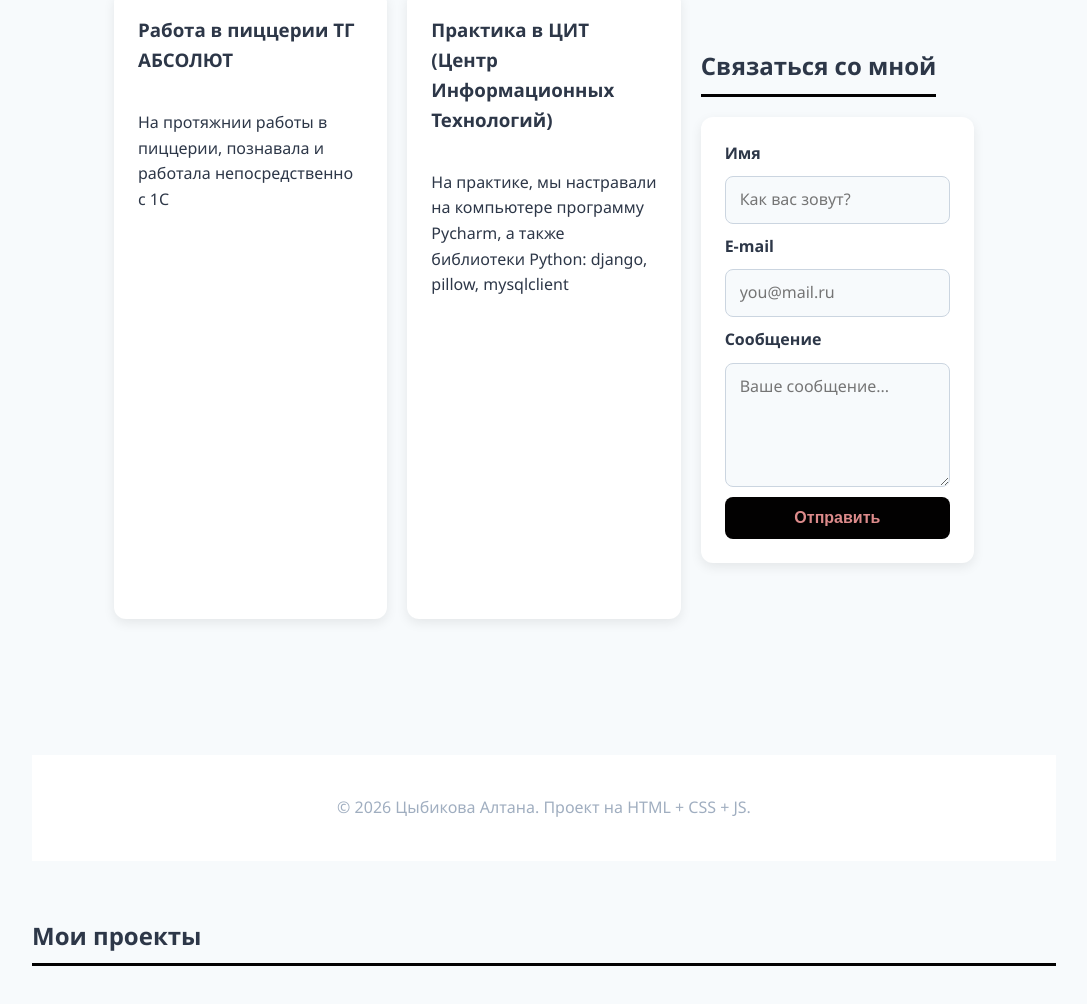
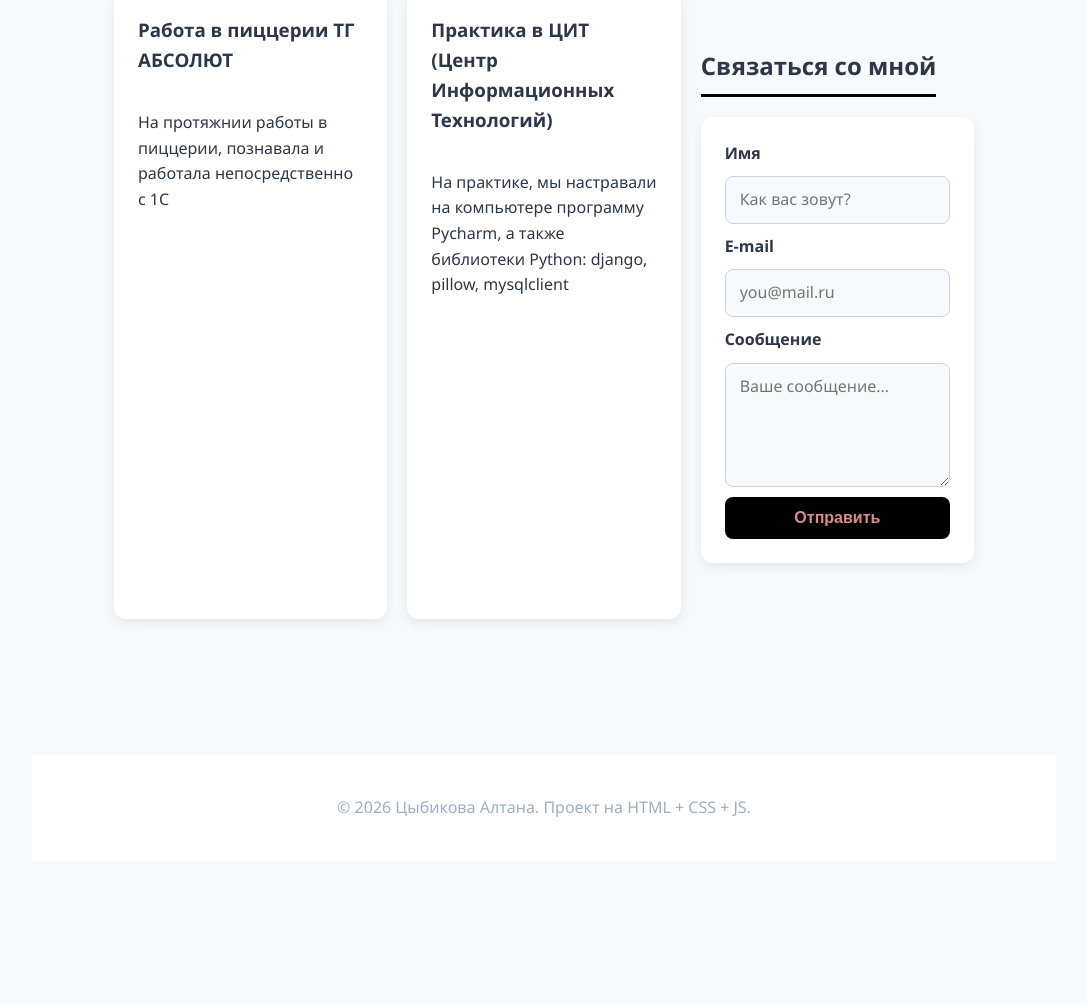
Before and after one commit to altanatsybik-hub/sait, a plain HTML site: page index.html in a window 1280 px wide. Shown: the part 1268-2272 px from the top of the page, without its empty margins (96-1183 px from the left). After the commit the page ends 2129 px from the top, so only its background shows below. Drawn offline with Linux system fonts and the light colour scheme.

Commit message:
Update index.html

```diff
--- a/index.html
+++ b/index.html
@@ -94,14 +94,6 @@
 
     <!-- КНОПКА «НАВЕРХ» -->
     <button id="to-top" title="Наверх">↑</button>
-
-
-
-<section id="projects">
-    <h2>Мои проекты</h2>
-    <!-- ... -->
-</section>
-
     <!-- JAVASCRIPT (defer = выполнится после загрузки HTML) -->
     <script src="js/script.js" defer></script>
 </body>
```
